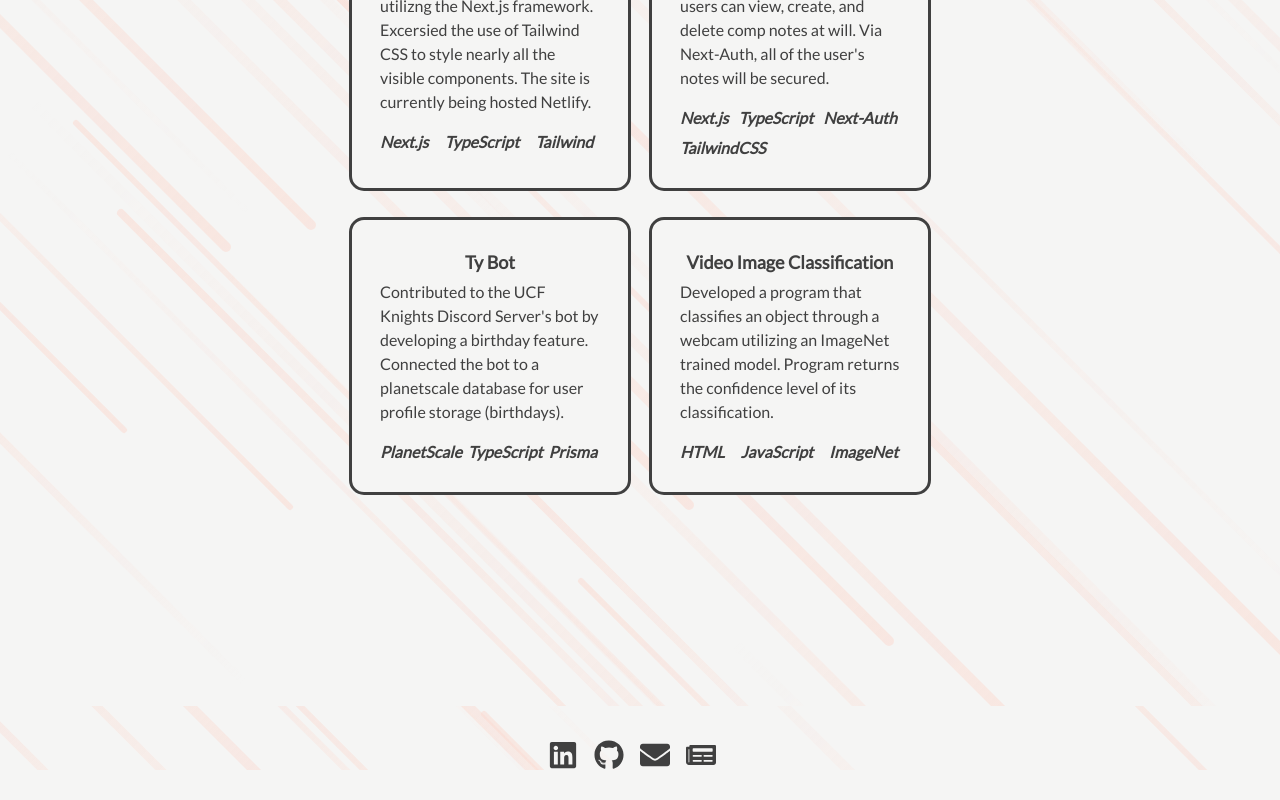
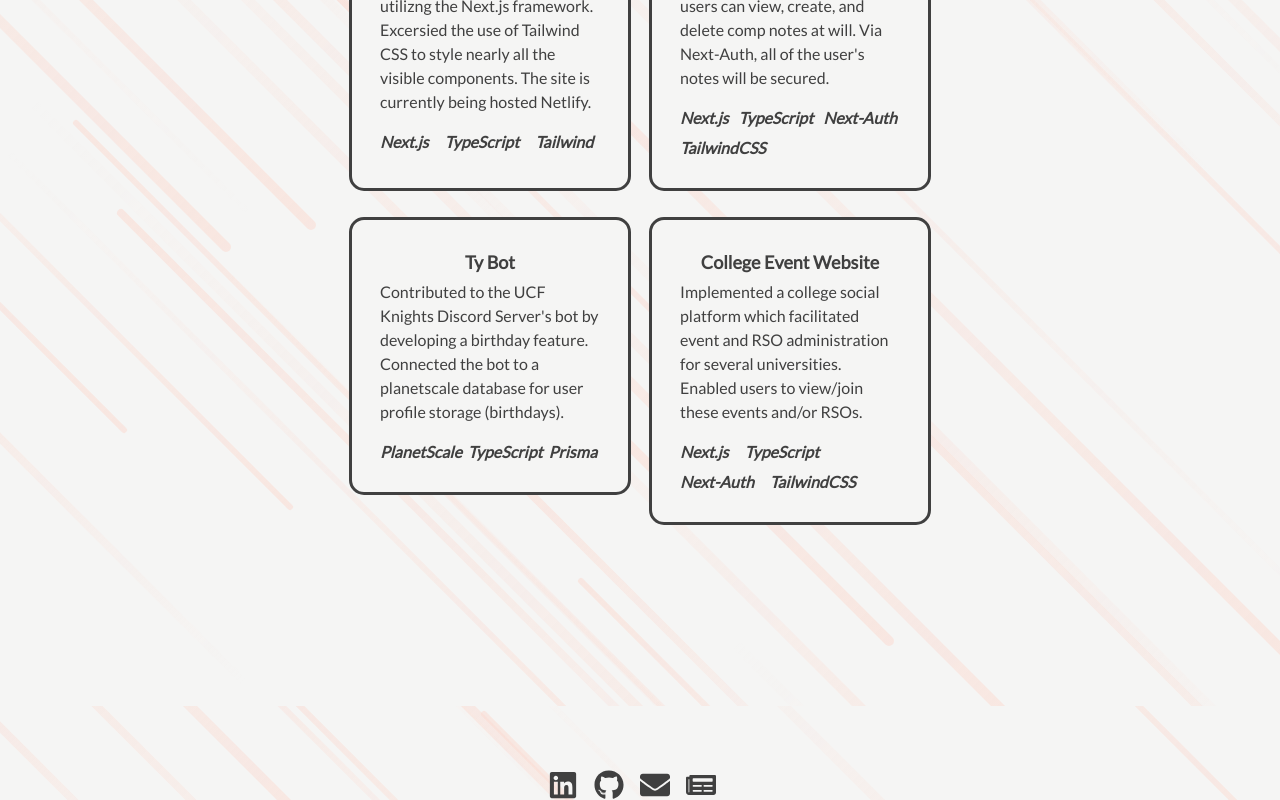
Before and after one commit to almond5/personal-portfolio, a Next.js app: page / in a window 1280 px wide. Shown: the part 2174-2974 px from the top of the page. Before the commit the page ends 2944 px from the top, so only its background shows below. Built offline with nearby package versions, Linux system fonts and the light colour scheme.

Commit message:
Update Projects.tsx

```diff
--- a/pages/Projects.tsx
+++ b/pages/Projects.tsx
@@ -82,24 +82,23 @@
             className="outline bg-stone-100
             p-7 transition-transform hover:-translate-y-2 rounded-xl"
           >
-            <Link href="https://github.com/adrianhossen5/Video-Image-Classification">
               <a target="_blank">
                 <div className="mb-1 text-lg font-bold">
-                  Video Image Classification
+                  College Event Website
                 </div>
                 <p className="mb-4 text-md text-left">
-                  Developed a program that classifies an object through a webcam
-                  utilizing an ImageNet trained model. Program returns the
-                  confidence level of its classification.
+                  Implemented a college social platform which facilitated
+                  event and RSO administration for several universities.
+                  Enabled users to view/join these events and/or RSOs.
                 </p>
                 <ul className="flex flex-wrap gap-x-4 gap-y-1.5 text-md text-left italic font-semibold">
-                  <li className="list-inside">HTML</li>
-                  <li className="list-inside">JavaScript</li>
-                  <li className="list-inside">ImageNet</li>
-                </ul>
+                    <li className="list-inside">Next.js</li>
+                    <li className="list-inside">TypeScript</li>
+                    <li className="list-inside">Next-Auth</li>
+                    <li className="list-inside">TailwindCSS</li>
+               </ul>
               </a>
-            </Link>
-          </li>
+           </li>
         </div>
       </ul>
     </div>
```
